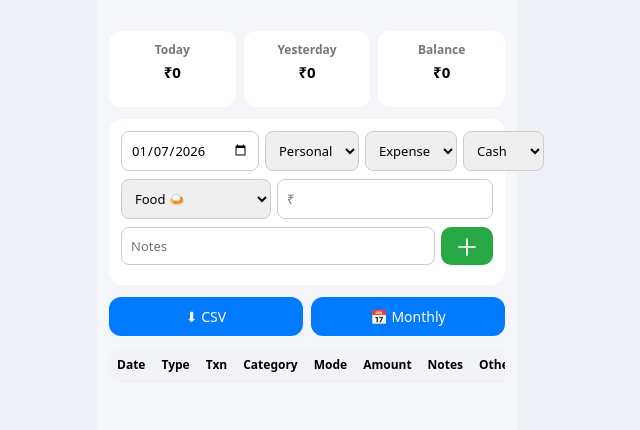
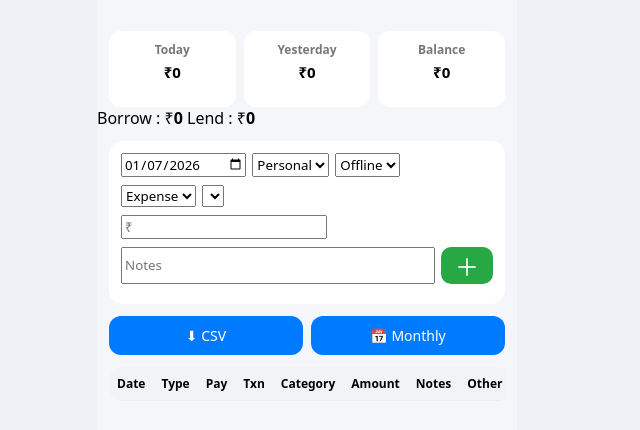
Before and after one commit to IT-Argha/money-manager2026, a plain HTML site: page index.html in a window 1280 px wide. Shown: the part 70-500 px from the top of the page, without its empty margins (333-973 px from the left). Drawn offline with Linux system fonts and the light colour scheme; no server answers; sample sign-in values are in the browser's storage.

Commit message:
Update index.html

```diff
--- a/index.html
+++ b/index.html
@@ -10,54 +10,90 @@
 
 <div class="app-container">
 
+  <!-- HEADER -->
   <div class="header">
     <h2>💰 Money Manager</h2>
     <button onclick="logout()">Logout</button>
   </div>
 
+  <!-- DASHBOARD -->
   <div class="dashboard">
-    <div class="card"><h4>Today</h4><p id="todayExpense">₹0</p></div>
-    <div class="card"><h4>Yesterday</h4><p id="yesterdayExpense">₹0</p></div>
-    <div class="card"><h4>Balance</h4><p id="balance">₹0</p></div>
+    <div class="card">
+      <h4>Today</h4>
+      <p id="todayExpense">₹0</p>
+    </div>
+    <div class="card">
+      <h4>Yesterday</h4>
+      <p id="yesterdayExpense">₹0</p>
+    </div>
+    <div class="card">
+      <h4>Balance</h4>
+      <p id="balance">₹0</p>
+    </div>
   </div>
 
+  <!-- BORROW / LEND (FIXED) -->
+  <div class="borrow-box">
+    <span>Borrow : ₹<b id="totalBorrow">0</b></span>
+    <span>Lend : ₹<b id="totalLend">0</b></span>
+  </div>
+
+  <!-- ENTRY FORM -->
   <div class="entry-box">
-    <div class="row compact">
+
+    <div class="row">
       <input type="date" id="date">
-      <select id="type"><option>Personal</option><option>Official</option></select>
-      <select id="transaction"><option>Expense</option><option>Income</option></select>
-      <select id="payment"><option>Cash</option><option>Online</option></select>
+      <select id="type">
+        <option>Personal</option>
+        <option>Official</option>
+      </select>
+      <select id="payment">
+        <option>Offline</option>
+        <option>Online</option>
+      </select>
     </div>
 
-    <div class="row compact">
-      <select id="category">
-        <option>Food 🍛</option>
-        <option>Travel 🚆</option>
-        <option>Rent 🏠</option>
-        <option>Grocery 🛒</option>
-        <option>Salary 💼</option>
-        <option>Freelance 💻</option>
+    <div class="row">
+      <select id="transaction">
+        <option>Expense</option>
+        <option>Income</option>
+        <option>Borrow</option>
+        <option>Lend</option>
       </select>
+      <select id="category"></select>
+    </div>
+
+    <div class="row">
+      <input id="customCategory" placeholder="Custom category" style="display:none">
       <input type="number" id="amount" placeholder="₹">
     </div>
 
-    <div class="row compact notes-row">
+    <div class="row notes-row">
       <input id="notes" placeholder="Notes">
       <button id="addBtn" class="add-btn">＋</button>
     </div>
+
   </div>
 
+  <!-- ACTIONS -->
   <div class="actions">
     <button id="downloadCSV">⬇ CSV</button>
     <button onclick="location.href='monthly.html'">📅 Monthly</button>
   </div>
 
+  <!-- TABLE -->
   <div class="table-container">
     <table>
       <thead>
         <tr>
-          <th>Date</th><th>Type</th><th>Txn</th><th>Category</th>
-          <th>Mode</th><th>Amount</th><th>Notes</th><th>Other</th>
+          <th>Date</th>
+          <th>Type</th>
+          <th>Pay</th>
+          <th>Txn</th>
+          <th>Category</th>
+          <th>Amount</th>
+          <th>Notes</th>
+          <th>Other</th>
         </tr>
       </thead>
       <tbody id="tableBody"></tbody>
```
